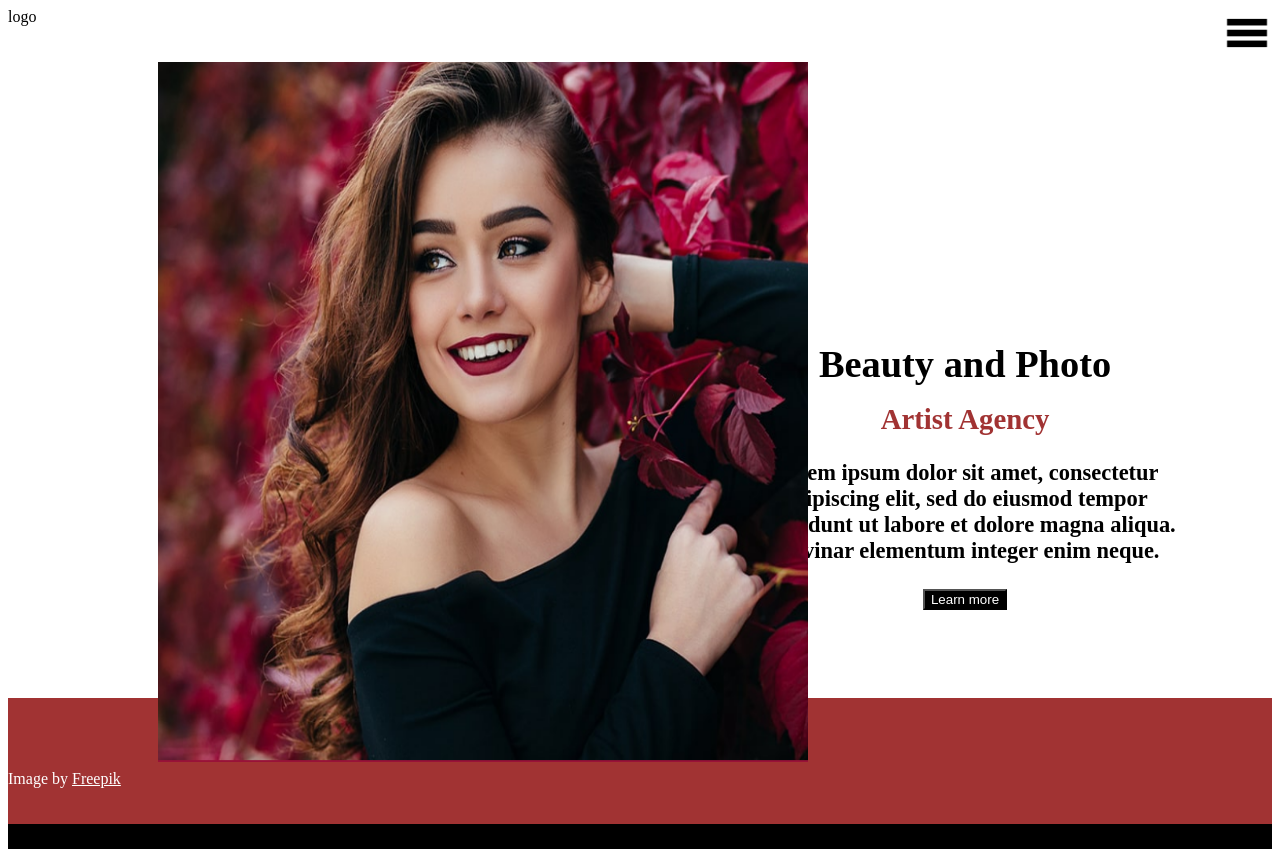
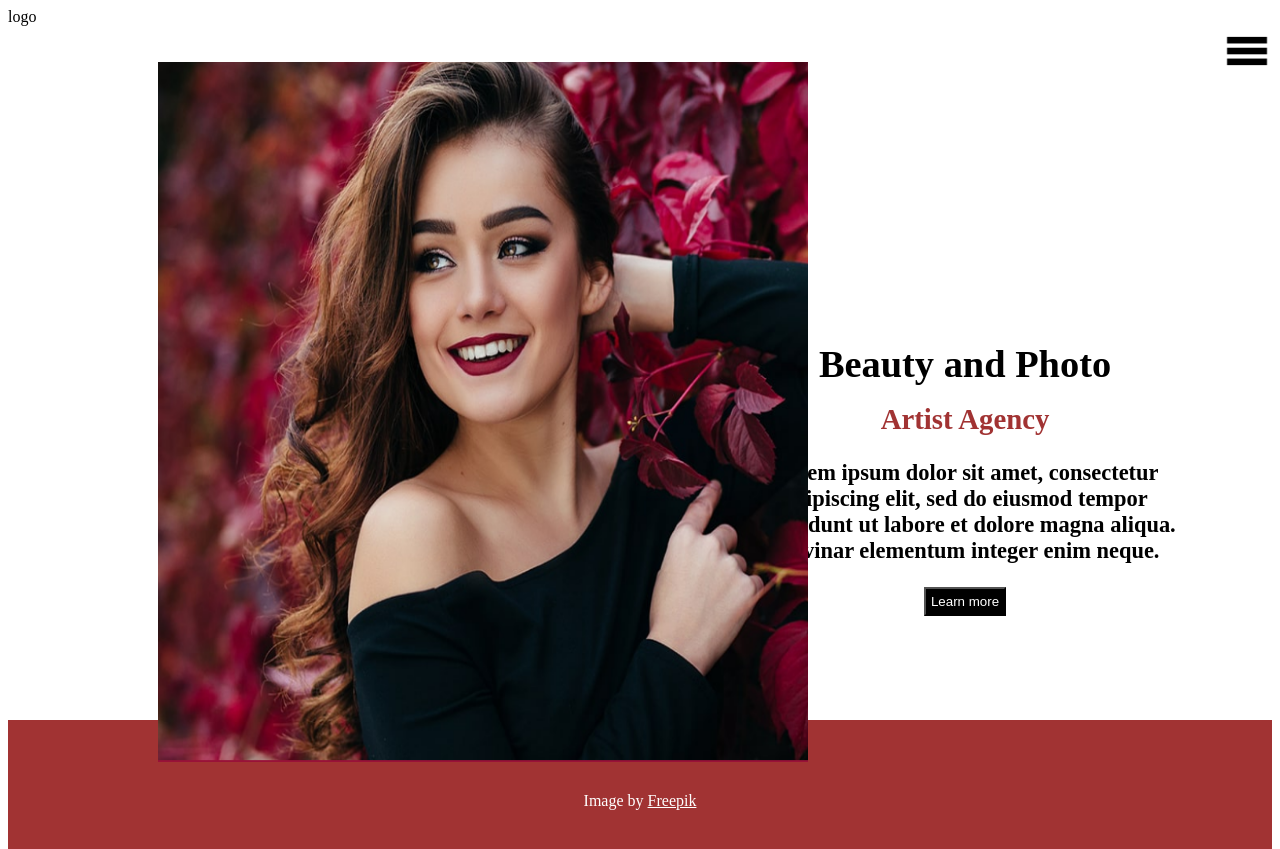
Before and after one commit to Ndambaw3/brief1, a plain HTML site: page index.html in a window 1280 px wide. Shown: the top 849 px of the page. Drawn offline with Linux system fonts and the light colour scheme.

Commit message:
mis à jour

```diff
--- a/index.html
+++ b/index.html
@@ -8,10 +8,13 @@
     <title>brief1</title>
 </head>
 <body>
-
-        <p1>logo</p1>
-        <p2><img src="menu.png" heigh=50 width=50 alt=""></p2>
-
+    <div class="debut">
+        <div class="gauche1">
+        <h>logo</h>
+        </div>
+        <div class="droite1">
+        <h style="line-height: 65%;"><img src="menu.png" heigh=50 width=50 alt=""></h>
+    </div>
     <div class="partie1">
         <div class="gauche">
     <br><br><img src="capture.png"  height=700 width=650 alt="">
@@ -24,7 +27,7 @@
         </div>
 
         <div class="partie2">
-           <p1><br><br><br><br><span>Image by <u>Freepik</u></span><br><br><br></p1>
+           <p><br><br><br><br><span>Image by <u>Freepik</u></span><br><br><br></p><br>
         </div>
         <div class="partie3">
             <br><p><span>Sample text. Click to select the text box. Click again or double<br>click to start editing the text.</span></p><br><br><br><br><br>
--- a/style.css
+++ b/style.css
@@ -10,14 +10,13 @@
 span1{
     color: rgb(161, 51, 51);
 }
-section2{
-    background-color:
-}
+
 p1{
     text-align: center;
 }
 .partie2{
     background-color:rgb(161, 51, 51);
+    height: 100%;
 }
 .partie3{
     background-color: black;
@@ -32,7 +31,13 @@ span2{
 }
 button{
     background-color: black;
+    padding: 5px;
+
 }
-p2{
-    float: right;
+.droite1{
+    float:right;
+
  }
+ p{
+    text-align: center;
+ }
```
